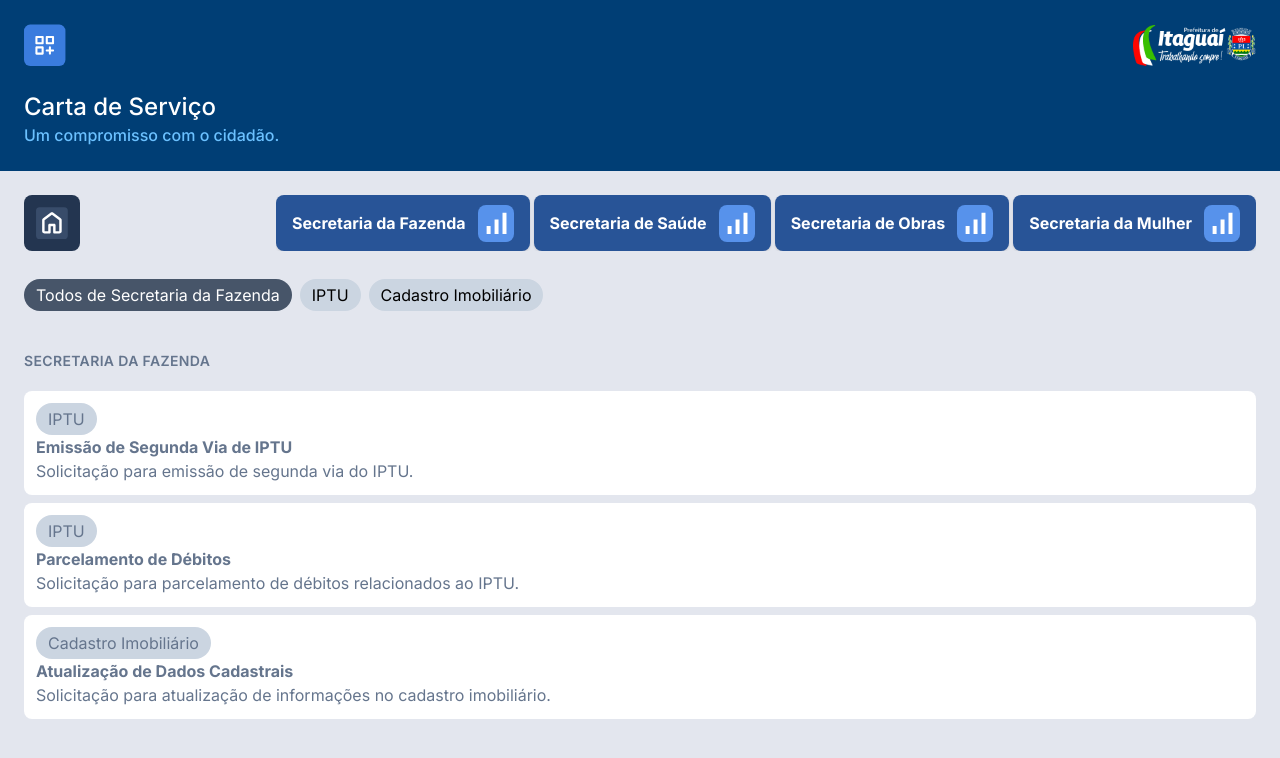
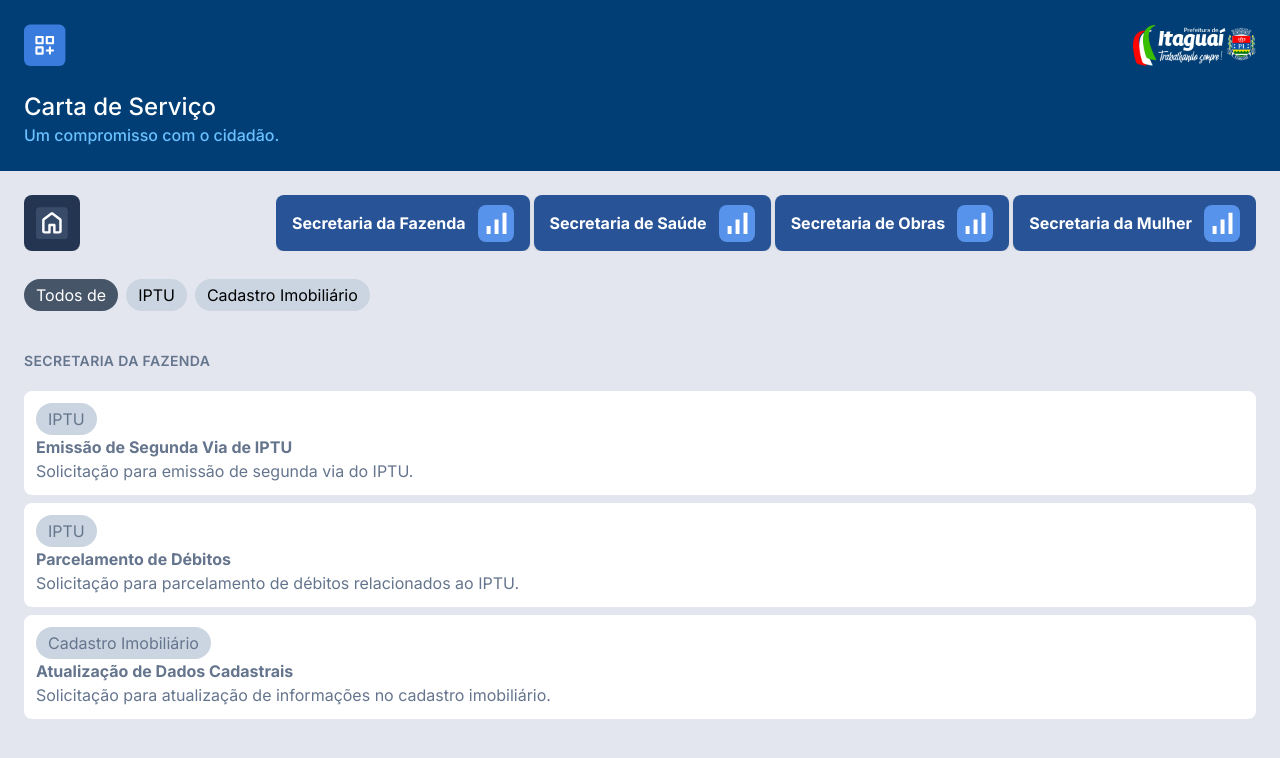
Before and after one commit to vsiago/carta-de-servico, a Next.js app: page / in a window 1280 px wide. Both pictures are taken after a click on the item "Secretaria da Fazenda". Shown: the top 758 px of the page. Built offline with nearby package versions, Linux system fonts and the light colour scheme.

Commit message:
Componentizado Submenu

```diff
--- a/src/app/page.js
+++ b/src/app/page.js
@@ -2,6 +2,7 @@
 import React, { useState, useEffect } from 'react';
 import Image from "next/image"
 import secretariasData from '../../public/secretarias.json'
+import Submenus from '@/components/Submenus';
 
 function ListaSecretarias({ state, handleSecretariaClick }) {
   return (
@@ -79,6 +80,8 @@ export default function Carta() {
       <main className="min-h-screen flex-1 bg-[#E3E6EE] p-6 ">
         <section className='container mx-auto'>
           <nav className="flex gap-3 items-center justify-between min-w-screen  relative">
+
+
             {/* Botao Buscar todas as Buscas */}
             <div onClick={() => setSecretariaSelecionada(null)} className="p-2 bg-[#233550] min-w-[56px] h-[56px] flex items-center justify-center rounded-lg cursor-pointer">
               <Image
@@ -102,28 +105,24 @@ export default function Carta() {
 
           {/* RENDERIZA SUBMENUS PARA BUSCAR TODOS OS SERVICOS */}
           {secretariaSelecionada && (
-            <div className='overflow-x-auto'>
-              <ul className='flex gap-2 mt-3 z-[1000] whitespace-nowrap h-16 items-center'>
-                <p className={`p-1 px-3 rounded-full cursor-pointer h-8 ${!cartaSelecionada ? 'bg-slate-600 text-white' : 'bg-slate-300 text-black'}`} onClick={() => handleCartaClick(null)}>Todos de {secretariaSelecionada.nome}</p>
-                {servicos.map((servico, index) => (
-                  <li onClick={() => handleCartaClick(servico)} key={index}>
-                    <p className={`p-1 px-3 rounded-full cursor-pointer h-8 ${cartaSelecionada === servico ? 'bg-slate-600 text-white' : 'bg-slate-300 text-black'}`}>{servico.nome}</p>
-                  </li>
-                ))}
-              </ul>
-            </div>
+            <Submenus
+              servicos={servicos}
+              cartaSelecionada={cartaSelecionada}
+              handleCartaClick={handleCartaClick}
+            />
           )}
 
           {/* CARTAS DOS SERVICOS */}
           {
+
             (() => {
               if (secretariaSelecionada === null) {
                 // Se uma das condições for verdadeira, renderiza a lista de todas as secretarias
                 return secretariasData.secretarias.map((secretaria, indexSecretaria) => (
                   <React.Fragment key={indexSecretaria}>
-                    <p className='mt-6 uppercase text-sm font-semibold tracking-wide'>{secretaria.nome}</p>
+                    <p className='mb-4 mt-8 uppercase text-sm font-semibold tracking-wide'>{secretaria.nome}</p>
                     {secretaria.servicos.map((servico, indexServico) => (
-                      <ul className='flex flex-col gap-2 mt-5' key={indexServico}>
+                      <ul className='flex flex-col gap-2 mt-2' key={indexServico}>
                         {servico.cartas.map((carta, indexCarta) => (
                           <li className='list-none w-full bg-white p-3 rounded-lg' key={indexCarta}>
                             {/* <img src={carta.avatar} alt="Avatar" className="w-10 h-10" /> */}
--- /dev/null
+++ b/src/components/Submenus.jsx
@@ -0,0 +1,16 @@
+function Submenus({ servicos, cartaSelecionada, handleCartaClick }) {
+  return (
+    <div className='overflow-x-auto'>
+      <ul className='flex gap-2 mt-3 z-[1000] whitespace-nowrap h-16 items-center'>
+        <p className={`p-1 px-3 rounded-full cursor-pointer h-8 ${!cartaSelecionada ? 'bg-slate-600 text-white' : 'bg-slate-300 text-black'}`} onClick={() => handleCartaClick(null)}>Todos de {servicos[0]?.secretaria}</p>
+        {servicos.map((servico, index) => (
+          <li onClick={() => handleCartaClick(servico)} key={index}>
+            <p className={`p-1 px-3 rounded-full cursor-pointer h-8 ${cartaSelecionada === servico ? 'bg-slate-600 text-white' : 'bg-slate-300 text-black'}`}>{servico.nome}</p>
+          </li>
+        ))}
+      </ul>
+    </div>
+  );
+}
+
+export default Submenus;
```
